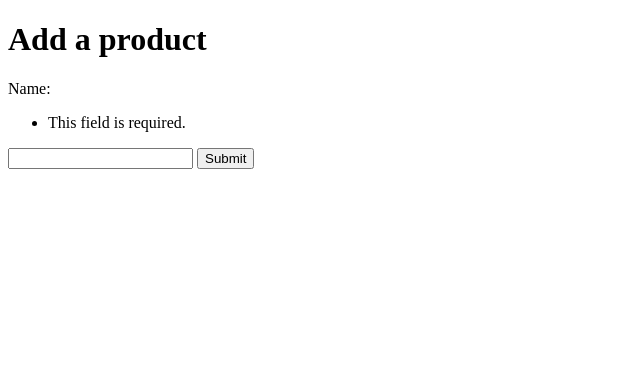
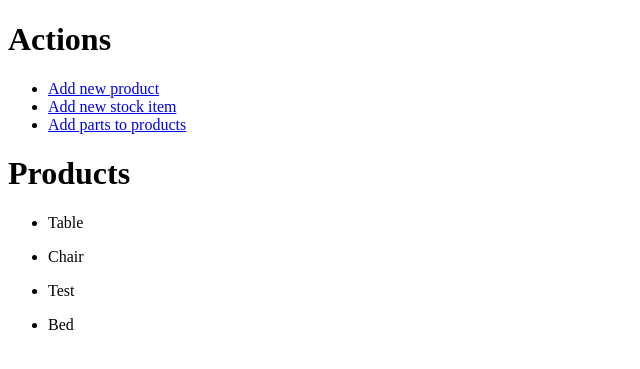
Before and after one commit to Ryan-B1yth/CLONE_stock_take_app, a Django app: page / in a window 1280 px wide. Shown: the top 369 px of the page, without its empty margins (0-640 px from the left). Run offline with Django 3.2, Linux system fonts and the light colour scheme; data comes from the database, SQL or seed files in the repository.

Commit message:
Add link parts to product page and a home page to navigate

```diff
--- a/stock_take/stock/admin.py
+++ b/stock_take/stock/admin.py
@@ -1,6 +1,6 @@
 from django.contrib import admin
-from .models import Stock, Product
+from .models import Stock, Product, Parts
 
 admin.site.register(Stock)
-# admin.site.register(Parts)
+admin.site.register(Parts)
 admin.site.register(Product)
--- a/stock_take/stock/forms.py
+++ b/stock_take/stock/forms.py
@@ -1,5 +1,5 @@
 from django import forms
-from .models import Product, Stock
+from .models import Product, Stock, Parts
 
 
 class ProductForm(forms.ModelForm):
@@ -25,17 +25,18 @@ class StockForm(forms.ModelForm):
         model = Stock
         fields = '__all__'
 
-# class PartsForm(forms.ModelForm):
-#     """
-#     Add parts to product
-#     """
-#     class Meta:
-#         """
-#         Meta data
-#         """
-#         model = Parts
-#         fields = ['item', 'number_required']
 
-#         widgets = {
-#             'item': forms.CheckboxSelectMultiple
-#         }
+class PartsForm(forms.ModelForm):
+    """
+    Add parts to product
+    """
+    class Meta:
+        """
+        Meta data
+        """
+        model = Parts
+        fields = '__all__'
+
+        # widgets = {
+        #     'item': forms.CheckboxSelectMultiple
+        # }
--- a/stock_take/stock/models.py
+++ b/stock_take/stock/models.py
@@ -13,24 +13,27 @@ class Stock(models.Model):
         return f'{self.name} | {self.code}'
 
 
-# class Parts(models.Model):
-#     """
-#     Parts model
-#     """
-#     item = models.ForeignKey(Stock, on_delete=models.CASCADE)
-#     number_required = models.IntegerField()
-
-#     def __str__(self):
-#         return f'{self.item.name}'
-
-
 class Product(models.Model):
     """
     Product model
     """
     name = models.CharField(max_length=100)
     # parts = models.OneToOneField(Parts, on_delete=models.CASCADE)
-    parts = models.ManyToManyField(Stock)
+    stock_parts = models.ManyToManyField(Stock)
 
     def __str__(self):
         return f'{self.name}'
+
+
+class Parts(models.Model):
+    """
+    Parts model
+    """
+    product_part_belongs_to = models.ForeignKey(
+        Product, on_delete=models.CASCADE
+        )
+    item = models.ForeignKey(Stock, on_delete=models.CASCADE)
+    number_required = models.IntegerField()
+
+    def __str__(self):
+        return f'{self.product_part_belongs_to} {self.item.name} {self.number_required}'
--- /dev/null
+++ b/stock_take/stock/templates/home.html
@@ -0,0 +1,30 @@
+<!DOCTYPE html>
+<html lang="en">
+<head>
+    <meta charset="UTF-8">
+    <meta http-equiv="X-UA-Compatible" content="IE=edge">
+    <meta name="viewport" content="width=device-width, initial-scale=1.0">
+    <title>Home</title>
+</head>
+<body>
+    <h1>Actions</h1>
+    <ul>
+        <li>
+            <a href="{% url 'add_new_product' %}">Add new product</a>
+        </li>
+        <li>
+            <a href="{% url 'add_new_stock_part' %}">Add new stock item</a>
+        </li>
+        <li>
+            <a href="{% url 'add_parts_to_product' %}">Add parts to products</a>
+        </li>
+    </ul>
+
+    <h1>Products</h1>
+    {% for product in products %}
+        <ul>
+            <li>{{ product }}</li>
+        </ul>
+    {% endfor %}
+</body>
+</html>
--- a/stock_take/stock/urls.py
+++ b/stock_take/stock/urls.py
@@ -1,8 +1,15 @@
 from django.contrib import admin
 from django.urls import path
-from .views import create_new_product, create_new_stock_part
+from .views import (
+    create_new_product,
+    create_new_stock_part,
+    add_parts_to_product,
+    home,
+    )
 
 urlpatterns = [
-    path('', create_new_product, name='add_new_product'),
+    path('', home, name='home'),
+    path('add-product', create_new_product, name='add_new_product'),
     path('add-stock/', create_new_stock_part, name='add_new_stock_part'),
+    path('link/', add_parts_to_product, name='add_parts_to_product'),
 ]
--- a/stock_take/stock/views.py
+++ b/stock_take/stock/views.py
@@ -1,7 +1,18 @@
 from django.shortcuts import render
 from django.views.generic import ListView
-# from .models import Product, Stock
-from .forms import ProductForm, StockForm
+from .models import Product, Stock, Parts
+from .forms import ProductForm, StockForm, PartsForm
+
+
+def home(request):
+    """
+    Home page
+    """
+    products = Product.objects.all()
+    context = {
+        'products': products
+    }
+    return render(request, 'home.html', context)
 
 
 def create_new_product(request):
@@ -11,7 +22,8 @@ def create_new_product(request):
     # Create instance of Product model form
     product_form = ProductForm(request.POST)
     if request.method == 'POST':
-        product_form.save()
+        if product_form.is_valid():
+            product_form.save()
     context = {
         'product_form': product_form,
     }
@@ -26,7 +38,8 @@ def create_new_stock_part(request):
     # Create instance of Stock model form
     stock_form = StockForm(request.POST)
     if request.method == 'POST':
-        stock_form.save()
+        if stock_form.is_valid():
+            stock_form.save()
     context = {
         'stock_form': stock_form,
     }
@@ -34,6 +47,19 @@ def create_new_stock_part(request):
     return render(request, 'add_stock_part.html', context)
 
 
+def add_parts_to_product(request):
+    """
+    Add parts to a product
+    """
+    parts_form = PartsForm(request.POST)
+    if request.method == 'POST':
+        if parts_form.is_valid():
+            parts_form.save()
+    context = {
+        'parts_form': parts_form,
+    }
+
+    return render(request, 'link_parts_to_product.html', context)
 
     # # Create instance of Parts model form
     # parts_form = PartsForm(request.POST)
@@ -51,4 +77,3 @@ def create_new_stock_part(request):
     #     'parts_form': parts_form,
     #     'items': items
     # }
-    return render(request, 'index.html', context)
```
Also changed, not shown: stock_take/stock/templates/link_parts_to_product.html (renamed from stock_take/stock/templates/base.html, +9 -1 lines), stock_take/db.sqlite3, stock_take/stock/migrations/0003_auto_20220319_1911.py (added).
